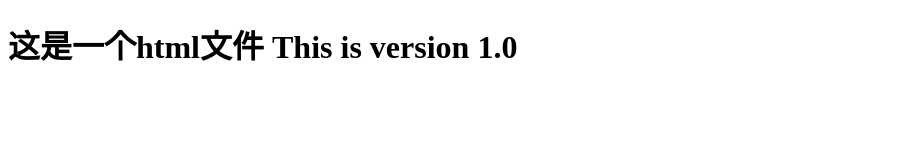
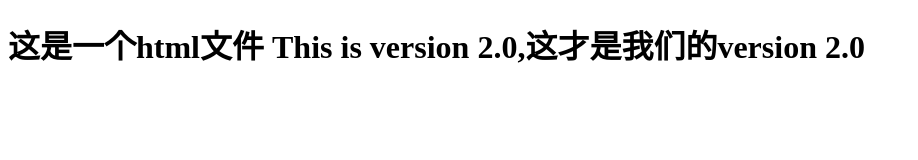
Before and after one commit to kunshao666/GitStudy, a plain HTML site: page index.html in a window 1280 px wide. Shown: the whole page, without its empty margins (0-918 px from the left). Drawn offline with Linux system fonts and the light colour scheme.

Commit message:
这才是真正的index.html version 2.0

```diff
--- a/index.html
+++ b/index.html
@@ -5,6 +5,6 @@
 	<link rel="stylesheet" type="text/css" href="style.css">
 </head>
 <body>
-	<h1>这是一个html文件 This is version 1.0</h1>
+	<h1>这是一个html文件 This is version 2.0,这才是我们的version 2.0</h1>
 </body>
 </html>
```
